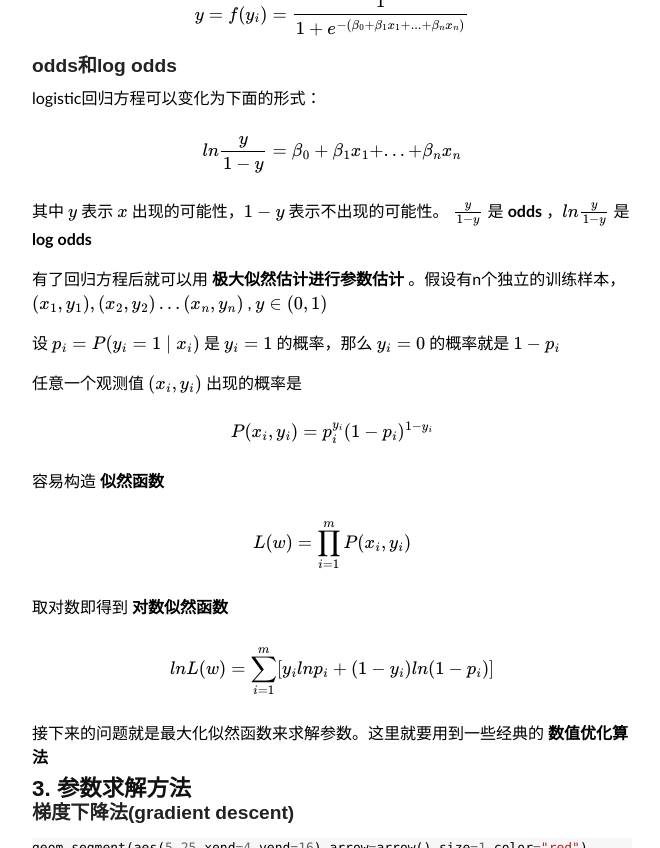
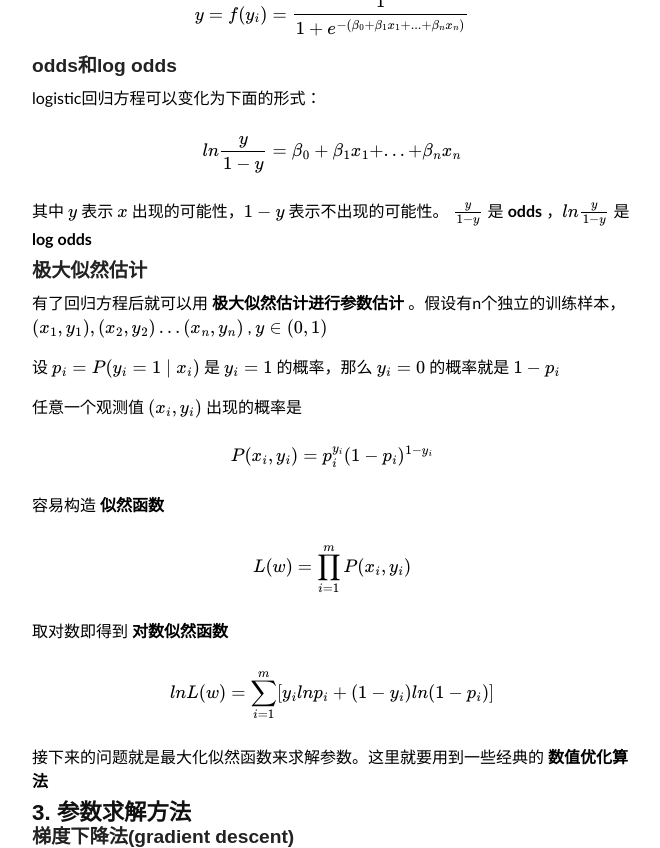
Before and after one commit to lixinyao/jekyll_blog, a Jekyll site: the page built from _posts/2016-06-14-logistic-regression.md, in a window 1280 px wide and 900 px high, scrolled down 1150 px, cut to the strip 0-848 px from the top of the window. Shown: the whole strip, without its empty margins (308-968 px from the left). Built offline with Jekyll 4.4.1, drawn with Linux system fonts in a browser that asks for light colours; nearby versions of some CDN libraries; some web fonts are replaced; formulas are drawn with MathJax 3; comment, search, counter and statistics services are not loaded.

Commit message:
增加二级标题的空格

```diff
--- a/_posts/2016-06-14-logistic-regression.md
+++ b/_posts/2016-06-14-logistic-regression.md
@@ -52,6 +52,8 @@ $$ln\frac{y}{1-y}=\beta _{0}+\beta _{1}x_{1}+...+\beta _{n}x_{n}$$
 
 其中 $y$ 表示 $x$ 出现的可能性，$1-y$ 表示不出现的可能性。 $\frac{y}{1-y}$ 是 **odds** ，$ln\frac{y}{1-y}$ 是 **log odds**
 
+### 极大似然估计
+
 有了回归方程后就可以用 **极大似然估计进行参数估计** 。假设有n个独立的训练样本，$(x_{1},y_{1}),(x_{2},y_{2})...(x_{n},y_{n})$ , $y\in (0,1)$
 
 设 $p_{i}=P(y_{i}=1\mid x_{i})$ 是 $y_{i}=1$ 的概率，那么 $y_{i}=0$ 的概率就是 $1-p_{i}$
```
